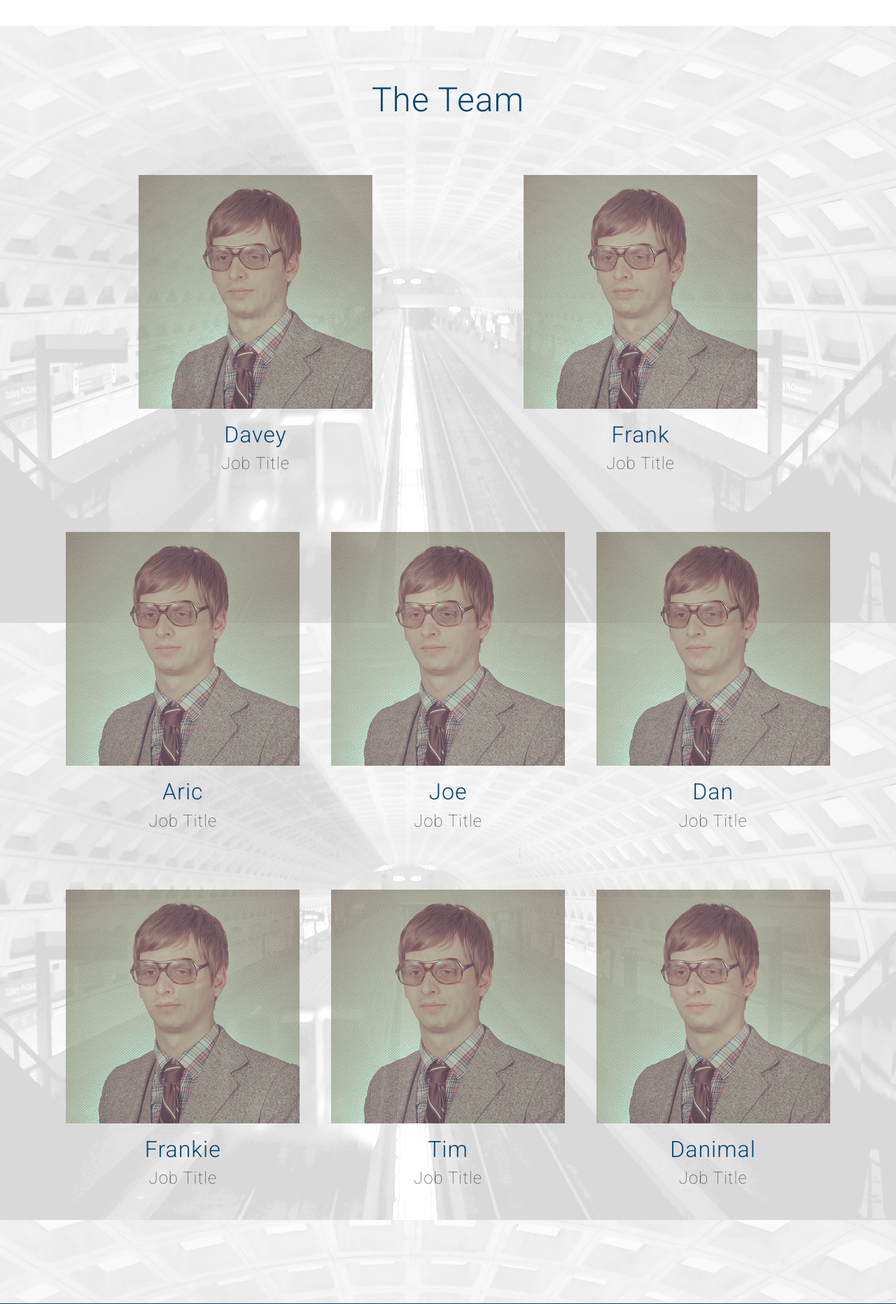
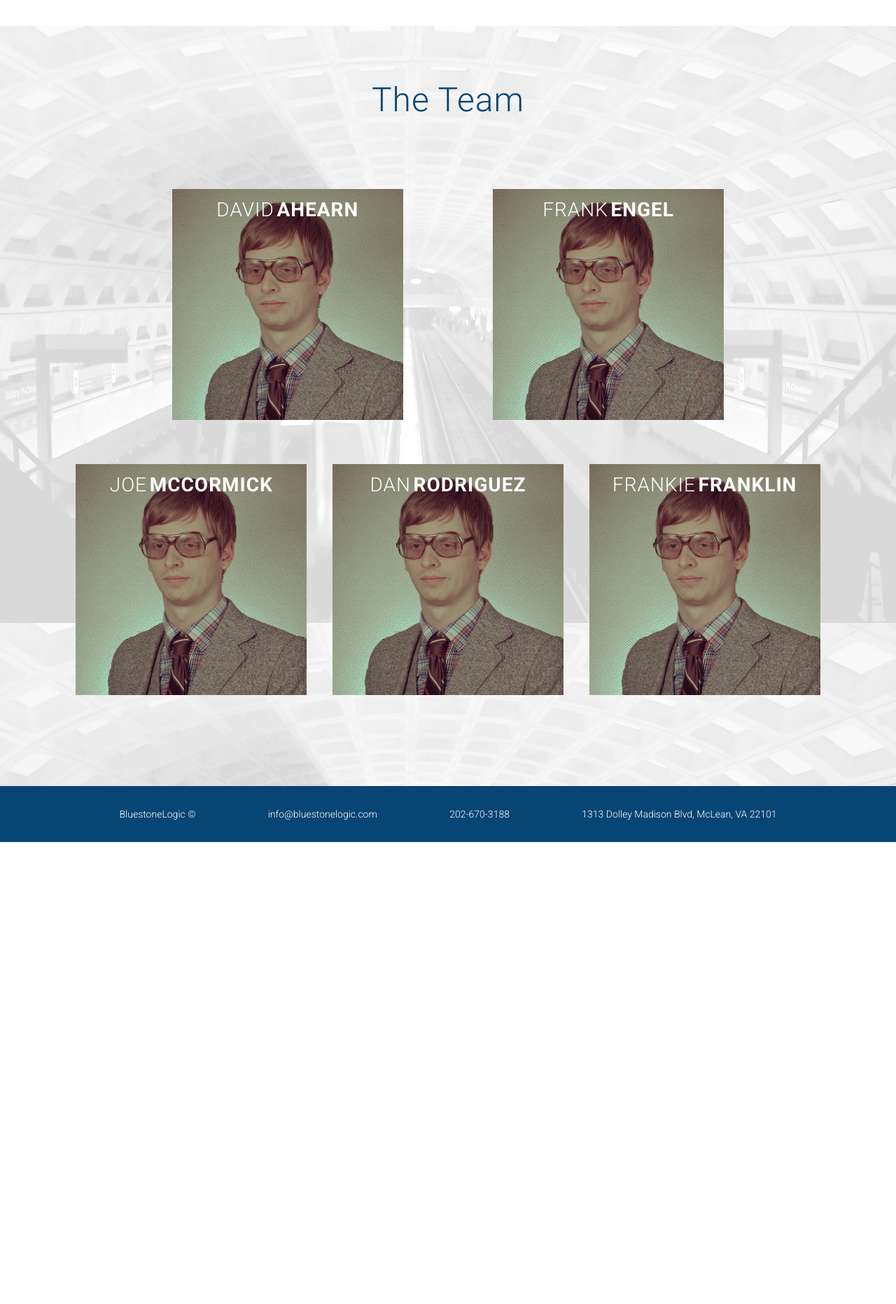
Before and after one commit to MBloom/BSL_Website, a Flask app: page /our_people/ in a window 1280 px wide. Shown: the part 1733-3596 px from the top of the page at 70% size. After the commit the page ends 2936 px from the top, so only its background shows below. Run offline with Flask 2, Linux system fonts and the light colour scheme; some libraries are stand-ins or nearby versions.

Commit message:
eod update

```diff
--- a/static/css/style.css
+++ b/static/css/style.css
@@ -1042,7 +1042,7 @@
 }
 @media (max-width: 1149px) {
     #people section#our-people {
-        padding: 180px 0;
+        padding: 120px 0;
     }
     #people section#our-people h2 {
         font-size: 38px;
@@ -1053,12 +1053,12 @@
     }
     #people section#our-people p {
         font-size: 22px;
-       margin-bottom: 0
+        margin-bottom: 35px
     }
 }
 @media (max-width: 767px) {
     #people section#our-people {
-        padding: 45px 0;
+        padding: 100px 0;
         background-image: none;
         background-color: #074575;
         height: auto
@@ -1074,7 +1074,10 @@
     #people section#our-people p {
         color: #fff;
         font-size: 20px;
-       margin-bottom: 0
+        margin-bottom: 20px
+    }
+    #people section#our-people .cycle-pager span.cycle-pager-active {
+        color: #777
     }
 }
 #people section#team {
@@ -1094,37 +1097,7 @@
     font-size: 48px;
     font-weight: 300;
     text-align: center;
-    margin-bottom: 80px
-}
-#people section#team h3 {
-    font-size: 32px;
-    font-weight: 300;
-    margin: 20px 0 10px;
-}
-#people section#team h4 {
-    font-size: 24px;
-    color: #444;
-}
-#people section#team p {
-    width: 100%;
-    text-align: left;
-    font-size: 20px;
-    color: #fff;
-    background: rgba(7,69,117,.8);
-    padding: 10px;
-}
-#people section#team img{
-    opacity: 0.7;
-}
-#people section#team img:hover,
-#people section#team img:active {
-    opacity: 1;
-}
-#people section#team .headshots{
-    padding-bottom: 50px;
-}
-#people section#team .active-bio {
-    opacity: 1 !important;
+    margin-bottom: 100px
 }
 @media (max-width: 1149px) {
     #people section#our-people {
@@ -1133,10 +1106,6 @@
    #people section#our-people h2 {
        font-size: 38px;
        margin-bottom: 0px;
-  }
-  #people section#our-people p {
-       font-size: 22px;
-       margin-bottom: 0
   }
 }
 @media (max-width: 767px) {
@@ -1150,11 +1119,6 @@
         color: #fff;
        font-size: 36px;
        margin-bottom: 0px;
-  }
-  #people section#our-people p {
-        color: #fff;
-       font-size: 20px;
-       margin-bottom: 0
   }
 }
 #careers #selection {
@@ -1387,3 +1351,101 @@
 img::-moz-selection {
     background: 0 0;
 }
+.grid {
+    overflow: hidden;
+    margin: 0;
+    padding: 3em 0 0 0;
+    width: 100%;
+    list-style: none;
+    text-align: center;
+}
+
+/* Common style */
+figure {
+    position: relative;
+    overflow: hidden;
+    width: 330px;
+    height: 330px;
+    text-align: center;
+    background: #074575;
+    cursor: pointer;
+    margin: 0 auto 15%;
+}
+figure h4 {
+    margin: 0;
+    word-spacing: -0.15em;
+    font-size: 28px;
+    font-weight: 300;
+    text-transform: uppercase;
+    padding: 0;
+    -webkit-transition: padding 0.35s, -webkit-transform 0.35s;
+    transition: padding 0.35s, transform 0.35s;
+}
+figure.effect-chico:hover h4{
+    padding-top: 20px;
+    padding-bottom: 10px;
+}
+figure h4 span {
+    font-weight: 800;
+}
+figure p {
+    margin: 0 auto;
+    background: transparent;
+    width: 90%;
+    font-size: 14px;
+    font-weight: 300;
+    opacity: 0;
+    -webkit-transform: scale(.85);
+    transform: scale(.85);
+    -webkit-transition: opacity 0.35s, -webkit-transform 0.35s;
+    transition: opacity 0.35s, transform 0.35s;
+}
+figure img {
+    position: relative;
+    display: block;
+    min-height: 100%;
+    width: 100%;
+    opacity: 1;
+    -webkit-transition: opacity 0.35s, -webkit-transform 0.35s;
+    transition: opacity 0.35s, transform 0.35s;
+    -webkit-transform: scale(1);
+    transform: scale(1);
+}
+figure.effect-chico:hover img {
+    opacity: 0.3;
+    -webkit-transform: scale(1.12);
+    transform: scale(1.12);
+}
+figure figcaption {
+    position: absolute;
+    top: 0;
+    left: 0;
+    width: 100%;
+    height: 100%;
+    padding: 15px;
+    color: #fff;
+    font-size: 1.25em;
+    -webkit-backface-visibility: hidden;
+    backface-visibility: hidden;
+}
+figure.effect-chico figcaption::before {
+    position: absolute;
+    top: 20px;
+    right: 20px;
+    bottom: 20px;
+    left: 20px;
+    border: 1px solid #fff;
+    content: '';
+    -webkit-transform: scale(1.1);
+    transform: scale(1.1);
+    pointer-events: none;
+    opacity: 0;
+    -webkit-transition: opacity 0.35s, -webkit-transform 0.35s;
+    transition: opacity 0.35s, transform 0.35s;
+}
+figure.effect-chico:hover figcaption::before,
+figure.effect-chico:hover p {
+    opacity: 1;
+    -webkit-transform: scale(1);
+    transform: scale(1);
+}
--- a/templates/people.html
+++ b/templates/people.html
@@ -77,64 +77,54 @@
                     <h2>The Team</h2>
                 </div>
                 <div class="row headshots">
-                    <div class="large-6 columns">
-                        <img class="headshot" name="davey" src={{ url_for('static', filename='img/headshot.jpg') }}>
-                        <h3>Davey</h3>
-                        <h4>Job Title</h4>
+                    <div class="large-5 large-offset-1 columns">
+                        <figure class="effect-chico">
+                            <img src={{ url_for('static', filename='img/headshot.jpg') }} alt="img15"/>
+                            <figcaption>
+                                <h4>David <span>Ahearn</span></h4>
+                                <p>Lorem ipsum dolor sit amet, consectetur adipiscing elit. Nulla mollis auctor sem, ultricies feugiat urna euismod sed. Mauris blandit risus quis sapien luctus, vel facilisis nulla tincidunt. Curabitur vitae molestie est. Mauris aliquet, lorem eget rhoncus vestibulum, lectus urna accumsan mauris, ac aliquet sem neque sed tortor. Fusce scelerisque fermentum nisi, blandit rutrum felis ultricies non.</p>
+                            </figcaption>
+                        </figure>
                     </div>
-                    <div class="large-6 columns">
-                        <img class="headshot" name="frank" src={{ url_for('static', filename='img/headshot.jpg') }}>
-                        <h3>Frank</h3>
-                        <h4>Job Title</h4>
+                    <div class="large-5 columns">
+                        <figure class="effect-chico">
+                            <img src={{ url_for('static', filename='img/headshot.jpg') }} alt="img15"/>
+                            <figcaption>
+                                <h4>Frank <span>Engel</span></h4>
+                                <p>*no more than 400 chars*</p>
+                            </figcaption>
+                        </figure>
                     </div>
                 </div>
-                <div class="row bio-container">
-                    <p class="description" style="display:none;" id="desc_davey">David Ahearn is a Founding Partner at BluestoneLogic.  Mr. Ahearn applies his experience working directly with government technology product users, program stakeholders, and acquisition officials to assure effective technology market analysis, product integration and solutions deployment. He applies systems engineering and business development experience within the Department of Defense and civil agencies to facilitate an environment of strategic innovation within each BluestoneLogic partnership.</p>
-                    <p class="description" style="display:none;" id="desc_frank">Frank frank frank frank frank frank frank frank frank frank frank frank frank frank frank frank frank frank frank frank frank frank frank frank frank frank frank frank frank frank frank frank frank frank frank frank frank frank frank frank frank frank frank frank frank frank frank frank frank frank frank frank frank frank frank frank frank frank frank frank frank.</p>
-                    <div class="row headshots">
-                        <div class="large-4 columns">
-                            <img class="headshot" name="aric" src={{ url_for('static', filename='img/headshot.jpg') }}>
-                            <h3>Aric</h3>
-                            <h4>Job Title</h4>
-                        </div>
-                        <div class="large-4 columns">
-                            <img class="headshot" name="joe" src={{ url_for('static', filename='img/headshot.jpg') }}>
-                            <h3>Joe</h3>
-                            <h4>Job Title</h4>
-                        </div>
-                        <div class="large-4 columns">
-                            <img class="headshot" name="dan" src={{ url_for('static', filename='img/headshot.jpg') }}>
-                            <h3>Dan</h3>
-                            <h4>Job Title</h4>
-                        </div>
+                <div class="row headshots">
+                    <div class="large-4 columns">
+                        <figure class="effect-chico">
+                            <img src={{ url_for('static', filename='img/headshot.jpg') }} alt="img15"/>
+                            <figcaption>
+                                <h4>Joe <span>McCormick</span></h4>
+                                <p>*no more than 400 chars*</p>
+                            </figcaption>
+                        </figure>
                     </div>
-                    <div class="row bio-container">
-                        <p class="description" style="display:none;" id="desc_aric">Aric aric aric aric aric aric aric aric aric aric aric aric aric aric aric aric aric aric aric aric aric aric aric aric aric aric aric aric aric aric aric aric aric aric aric aric aric aric aric aric aric aric aric aric aric aric aric aric aric aric aric aric aric aric aric aric aric aric aric aric aric aric aric aric aric aric aric aric aric aric aric aric aric.</p>
-                        <p class="description" style="display:none;" id="desc_joe">Joe joe Joe joe Joe joe Joe joe Joe joe Joe joe Joe joe Joe joe Joe joe Joe joe Joe joe Joe joe Joe joe Joe joe Joe joe Joe joe Joe joe Joe joe Joe joe Joe joe Joe joe Joe joe Joe joe Joe joe Joe joe Joe joe Joe joe Joe joe Joe joe Joe joe Joe joe Joe joe Joe joe Joe joe Joe joe Joe joe Joe joe Joe joe Joe joe Joe joe Joe joe Joe joe Joe joe Joe joe Joe joe Joe joe Joe joe Joe joe Joe joe Joe joe.</p>
-                        <p class="description" style="display:none;" id="desc_dan">Dan dan dan dan dan dan dan dan dan dan dan dan dan dan dan dan dan dan dan dan dan dan dan dan dan dan dan dan dan dan dan dan dan dan dan dan dan dan dan dan dan dan dan dan dan dan dan dan dan dan dan dan dan dan dan dan dan dan dan dan dan dan dan dan dan dan dan dan dan dan dan dan dan dan dan dan dan dan dan dan dan dan dan dan dan dan dan dan dan dan dan dan dan dan dan dan dan dan dan dan dan dan dan dan dan.</p>
+                    <div class="large-4 columns">
+                        <figure class="effect-chico">
+                            <img src={{ url_for('static', filename='img/headshot.jpg') }} alt="img15"/>
+                            <figcaption>
+                                <h4>Dan <span>Rodriguez</span></h4>
+                                <p>*no more than 400 chars*</p>
+                            </figcaption>
+                        </figure>
                     </div>
-                    <div class="row headshots">
-                        <div class="large-4 columns">
-                            <img class="headshot" name="frankie" src={{ url_for('static', filename='img/headshot.jpg') }}>
-                            <h3>Frankie</h3>
-                            <h4>Job Title</h4>
-                        </div>
-                        <div class="large-4 columns">
-                            <img class="headshot" name="tim" src={{ url_for('static', filename='img/headshot.jpg') }}>
-                            <h3>Tim</h3>
-                            <h4>Job Title</h4>
-                        </div>
-                        <div class="large-4 columns">
-                            <img class="headshot" name="danimal" src={{ url_for('static', filename='img/headshot.jpg') }}>
-                            <h3>Danimal</h3>
-                            <h4>Job Title</h4>
-                        </div>
+                    <div class="large-4 columns">
+                        <figure class="effect-chico">
+                            <img src={{ url_for('static', filename='img/headshot.jpg') }} alt="img15"/>
+                            <figcaption>
+                                <h4>Frankie <span>Franklin</span></h4>
+                                <p>*no more than 400 chars*</p>
+                            </figcaption>
+                        </figure>
                     </div>
-                    <div class="row bio-container">
-                        <p class="description" style="display:none;" id="desc_frankie">David Ahearn is a Founding Partner at BluestoneLogic.  Mr. Ahearn applies his experience working directly with government technology product users, program stakeholders, and acquisition officials to assure effective technology market analysis, product integration and solutions deployment. He applies systems engineering and business development experience within the Department of Defense and civil agencies to facilitate an environment of strategic innovation within each BluestoneLogic partnership.</p>
-                        <p class="description" style="display:none;" id="desc_tim">Joe joe Joe joe Joe joe Joe joe Joe joe Joe joe Joe joe Joe joe Joe joe Joe joe Joe joe Joe joe Joe joe Joe joe Joe joe Joe joe Joe joe Joe joe Joe joe Joe joe Joe joe Joe joe Joe joe Joe joe Joe joe Joe joe Joe joe Joe joe Joe joe Joe joe Joe joe Joe joe Joe joe Joe joe Joe joe Joe joe Joe joe Joe joe Joe joe Joe joe Joe joe Joe joe Joe joe Joe joe Joe joe Joe joe Joe joe Joe joe Joe joe Joe joe.</p>
-                        <p class="description" style="display:none;" id="desc_danimal">Dan dan dan dan dan dan dan dan dan dan dan dan dan dan dan dan dan dan dan dan dan dan dan dan dan dan dan dan dan dan dan dan dan dan dan dan dan dan dan dan dan dan dan dan dan dan dan dan dan dan dan dan dan dan dan dan dan dan dan dan dan dan dan dan dan dan dan dan dan dan dan dan dan dan dan dan dan dan dan dan dan dan dan dan dan dan dan dan dan dan dan dan dan dan dan dan dan dan dan dan dan dan dan dan dan.</p>
-                    </div>
+                </div>
                 </section>
                 <footer id="footer">
                     <div class="row">
```
Lines whose indentation alone changed are shown as unchanged.
